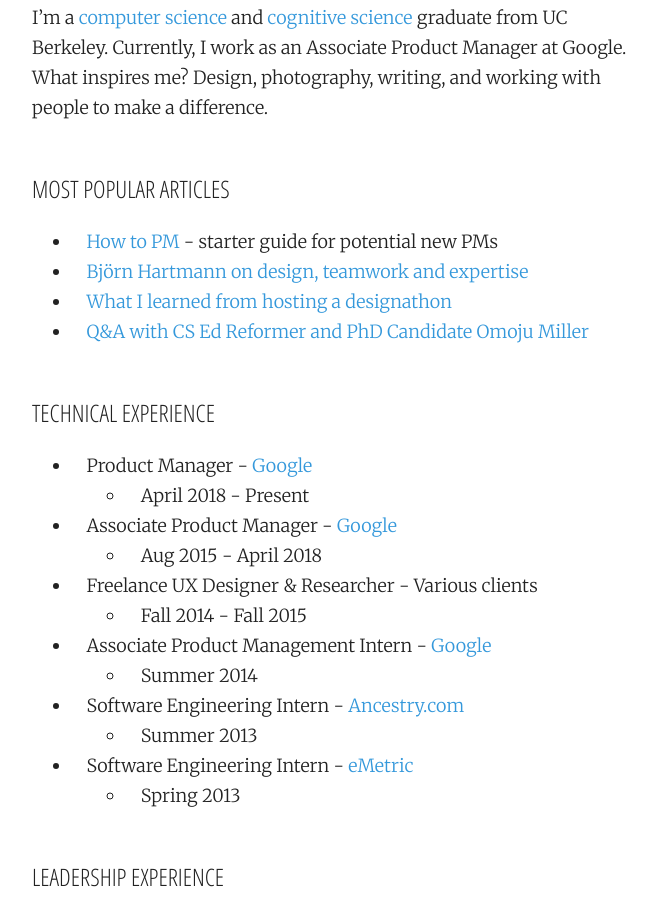
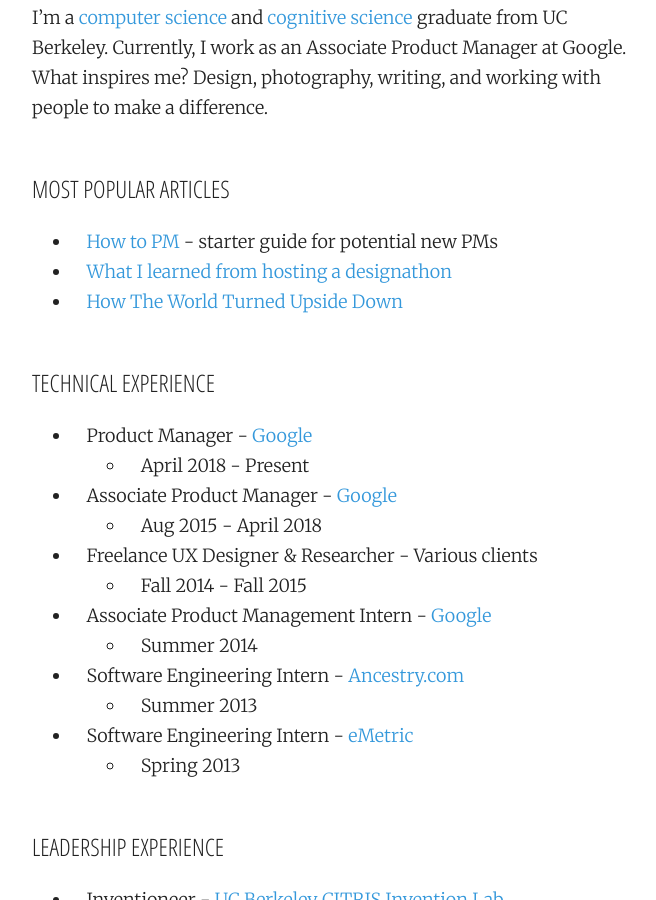
Before and after one commit to alexsg/alexsg, a Jekyll site: the page built from about.md, in a window 1280 px wide and 900 px high, scrolled down 467 px. Shown: the whole window, without its empty margins (308-964 px from the left). Built offline with Jekyll 4.4.1, drawn with Linux system fonts in a browser that asks for light colours; nearby versions of some CDN libraries.

Commit message:
Update from Forestry.io polarwishes@gmail.com updated about.md

```diff
--- a/about.md
+++ b/about.md
@@ -11,9 +11,8 @@
 ## Most Popular Articles
 
 * [How to PM](/blog/2014/09/28/how-to-pm/) - starter guide for potential new PMs
-* [Björn Hartmann on design, teamwork and expertise](http://www.berkeleybyte.com/2014/12/03/design-notes-bjorn-hartmann-on-design-teamwork-and-expertise/)
 * [What I learned from hosting a designathon](/blog/2014/04/21/what-i-learned-from-hosting-a-designathon/)
-* [Q&A with CS Ed Reformer and PhD Candidate Omoju Miller](http://www.berkeleybyte.com/2014/03/11/qa-with-omoju-miller/)
+* [How The World Turned Upside Down](https://www.alexsg.com/blog/2016/03/15/how-the-world-turned-upside-down/)
 
 ## Technical Experience
 
```
Also changed, not shown: other parts of about.md (+4 -0 lines), .forestry/settings.yml.
